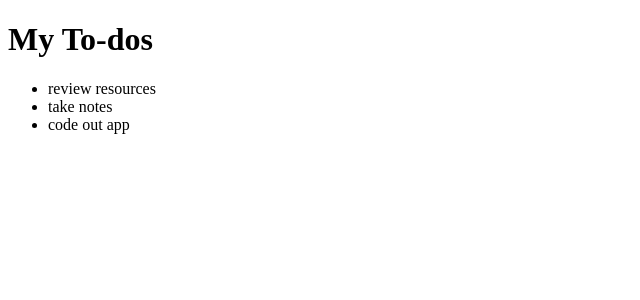
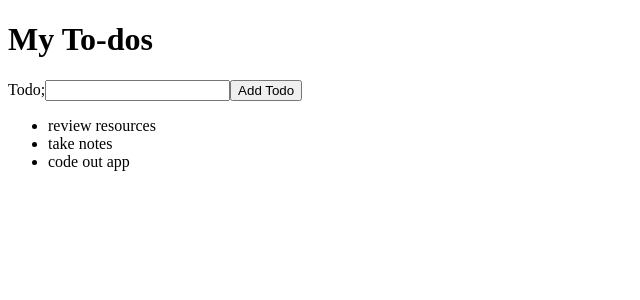
Before and after one commit to Medinab27/to-do-list, a React (Vite) app: page / in a window 1280 px wide. Shown: the top 300 px of the page, without its empty margins (0-640 px from the left). Built offline with nearby package versions, Linux system fonts and the light colour scheme.

Commit message:
added a todo list instance and todo form instance in the app jsx file. Created a TodoList and todoForm components.

```diff
--- a/src/App.jsx
+++ b/src/App.jsx
@@ -1,18 +1,14 @@
 import './App.css'
+import TodoList from './TodoList';
+import TodoForm from './TodoForm';
 
 function App() {
-const todos = [
-  {id: 1, title: "review resources"},
-  {id: 2, title: "take notes"},
-  {id:3, title: "code out app"},
-]
   return (
-    <>
       <div>
         <h1>My To-dos</h1>
-        <ul>{todos.map(todo => <li key={todo.id}>{todo.title}</li>)}</ul>
+        <TodoForm/>
+        <TodoList/>
       </div>
-    </>
   );
 }
 
--- /dev/null
+++ b/src/TodoForm.jsx
@@ -0,0 +1,11 @@
+function TodoForm (){
+    return (
+    <form>
+        <label htmlFor="todoTitle">Todo</label>;
+        <input type="text" id= "todoTitle"></input>
+        <button type="submit">Add Todo</button>
+    </form>
+)
+};
+
+export default TodoForm;
--- /dev/null
+++ b/src/TodoList.jsx
@@ -0,0 +1,16 @@
+function TodoList (){
+    const todos = [
+      { id: 1, title: 'review resources' },
+      { id: 2, title: 'take notes' },
+      { id: 3, title: 'code out app' },
+    ];
+return (
+  <ul>
+    {todos.map((todo) => (
+      <li key={todo.id}>{todo.title}</li>
+    ))}
+  </ul>
+);
+};
+
+export default TodoList;
```
